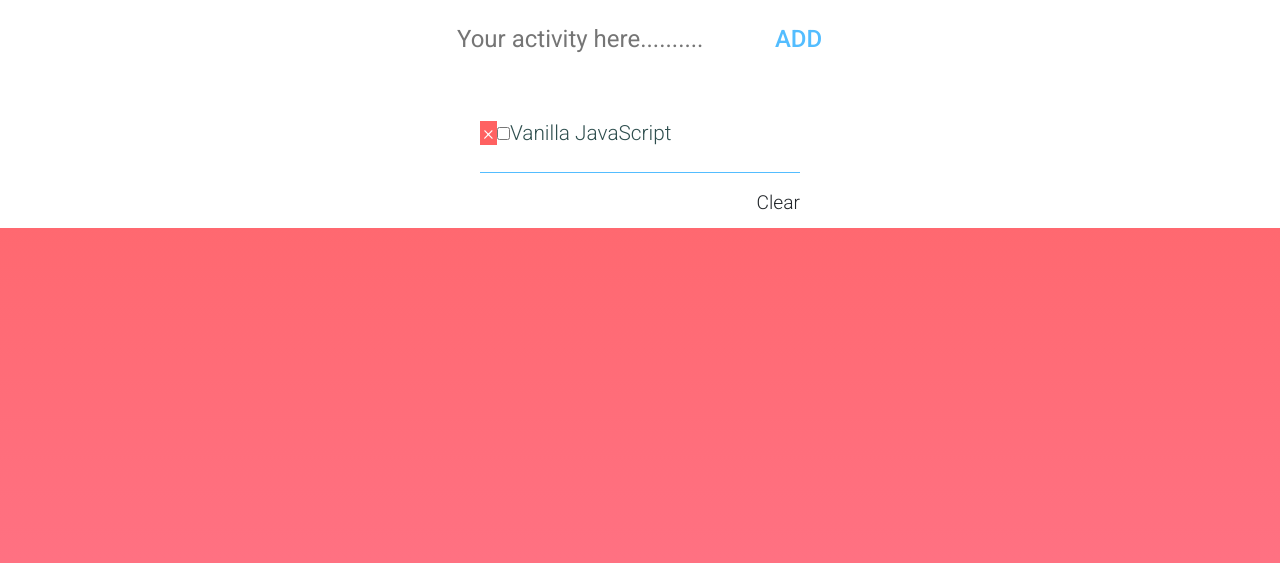
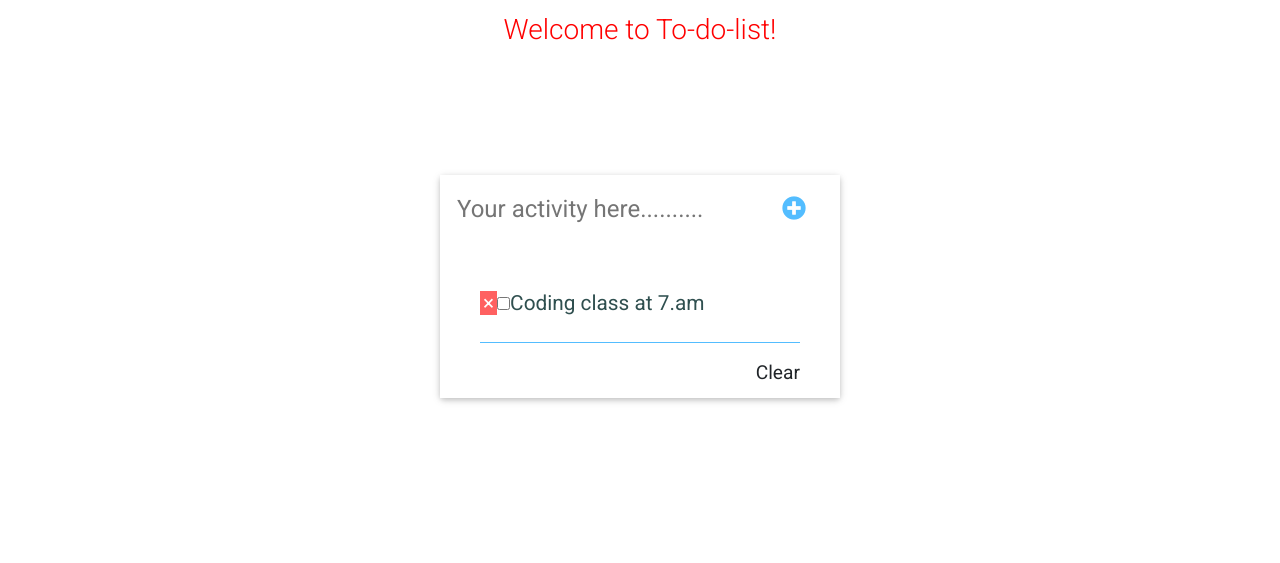
Before and after one commit to The-Kadweka/TO-DO-list, a plain HTML site: page index.html in a window 1280 px wide. Shown: the part 51-614 px from the top of the page. Drawn offline with Linux system fonts and the light colour scheme.

Commit message:
add styles and a card

```diff
--- a/css/style.css
+++ b/css/style.css
@@ -1,12 +1,9 @@
 html{
     height: 100%;
-    background-image: linear-gradient(#ff6161,#ff768c);
-    background-repeat: no-repeat;
     font-family: sans-serif;
     color: #0f222d;
     background-size: auto;
   }
-
   .main{
     width: 400px;
     display: flex;
@@ -14,7 +11,7 @@ html{
     flex-direction: column;
     margin: auto;
   }
-  h1{
+  h3{
     text-align: center;
     color: #fff;
   }
--- a/index.html
+++ b/index.html
@@ -21,20 +21,22 @@
 <body>
 <!-- Default form subscription -->
 <!-- Default input -->
-<div class="main">
-      <h1>TO-DO LIST</h1>
+  <h3 style="color: red; margin-top: 5%;">Welcome to To-do-list!</h3>
+
+    <div class="main card" style="margin-top: 10%;">
         <form class="" action="index.html" method="post">
           <input type="text" placeholder="Your activity here.........." name="task">
-        <button  type="submit"><strong>ADD</strong></button>
+          <button  type="submit"><strong><i class="fas fa-plus-circle"></i></strong></button>
         </form>
         <div class="tasksBoard">
           <ul>
-          <li><span class="delete">×</span><input type="checkbox"><label>Vanilla JavaScript</label></li>
+            <li><span class="delete">×</span><input type="checkbox"><label>Coding class at 7.am</label></li>
 
           </ul>
           <a id="clear">Clear</a>
         </div>
       </div>
+
 <!-- Default form subscription -->
     <!-- jQuery -->
   <script type="text/javascript" src="js/jquery.min.js"></script>
```
Lines whose indentation alone changed are shown as unchanged.
